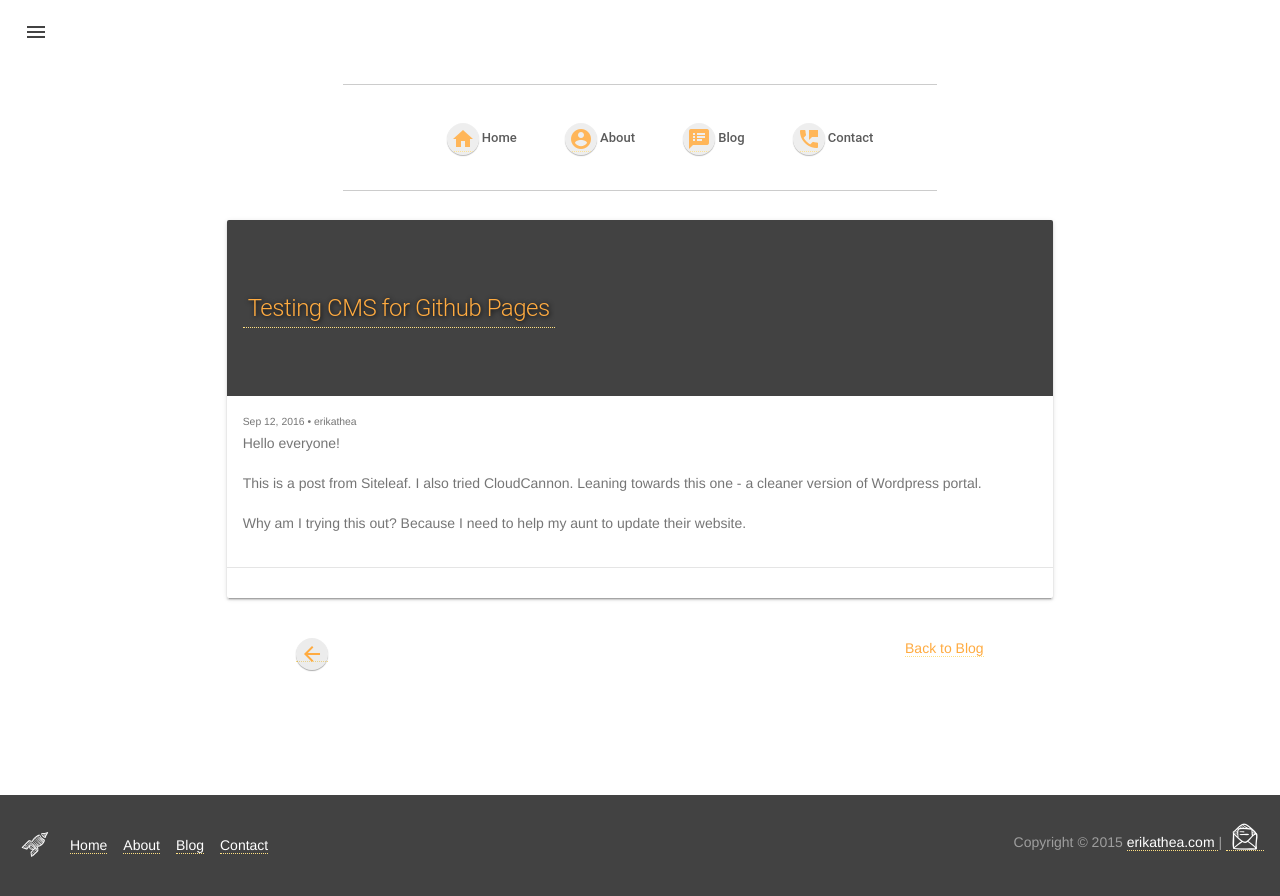
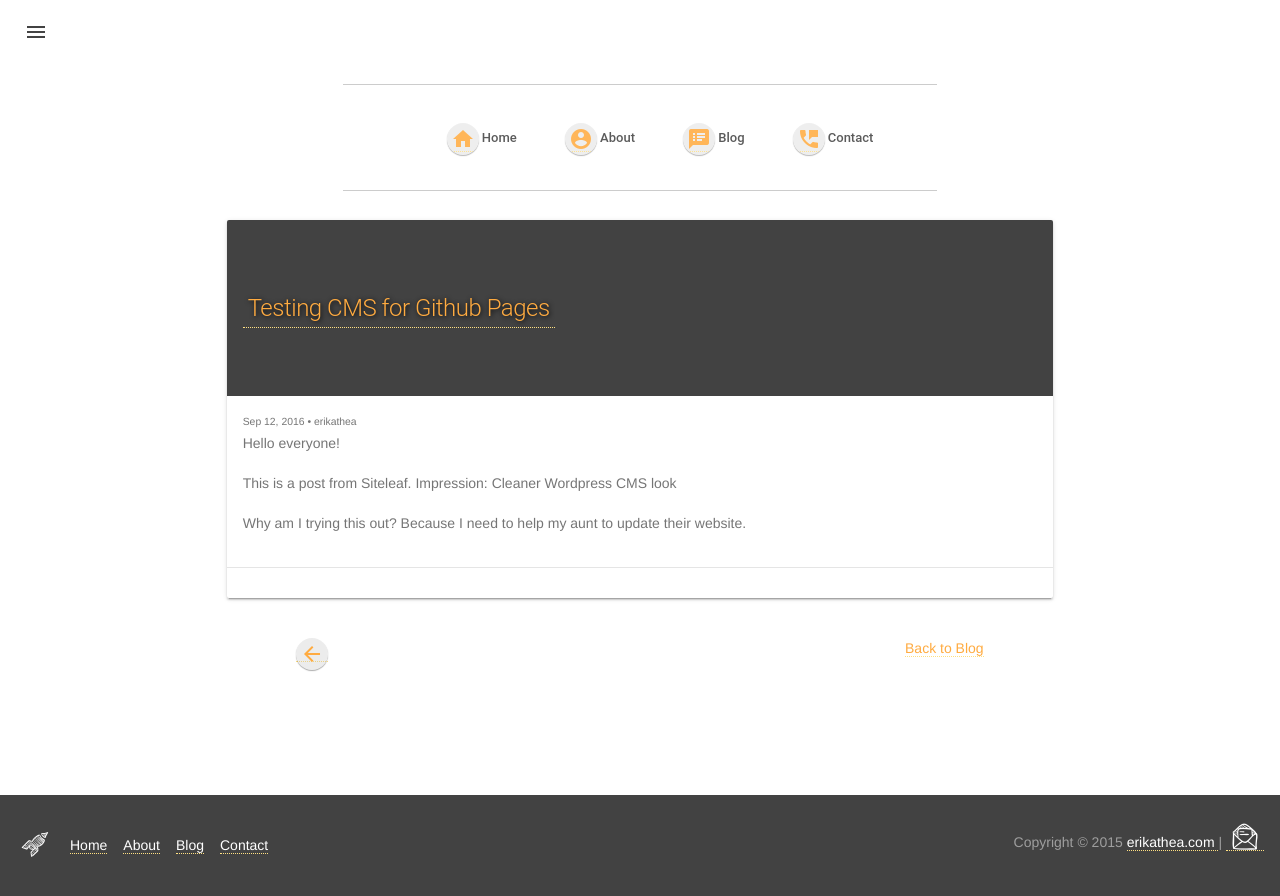
Before and after one commit to erikathea/erikathea.github.io, a Jekyll site: the page built from _posts/2016-09-12-siteleaf.markdown, in a window 1280 px wide. Shown: the top 896 px of the page. Built offline with Jekyll 4.4.1, drawn with Linux system fonts in a browser that asks for light colours; nearby versions of some CDN libraries; library files that are not in the unit come from our copies.

Commit message:
Updated Siteleaf

```diff
--- a/_posts/2016-09-12-siteleaf.markdown
+++ b/_posts/2016-09-12-siteleaf.markdown
@@ -6,8 +6,7 @@ date: 2016-09-12 19:15:00 Z
 Hello everyone!
 
 This is a post from Siteleaf.
-I also tried CloudCannon.
-Leaning towards this one - a cleaner version of Wordpress portal.
+Impression: Cleaner Wordpress CMS look
 
 Why am I trying this out?
 Because I need to help my aunt to update their website.
```
